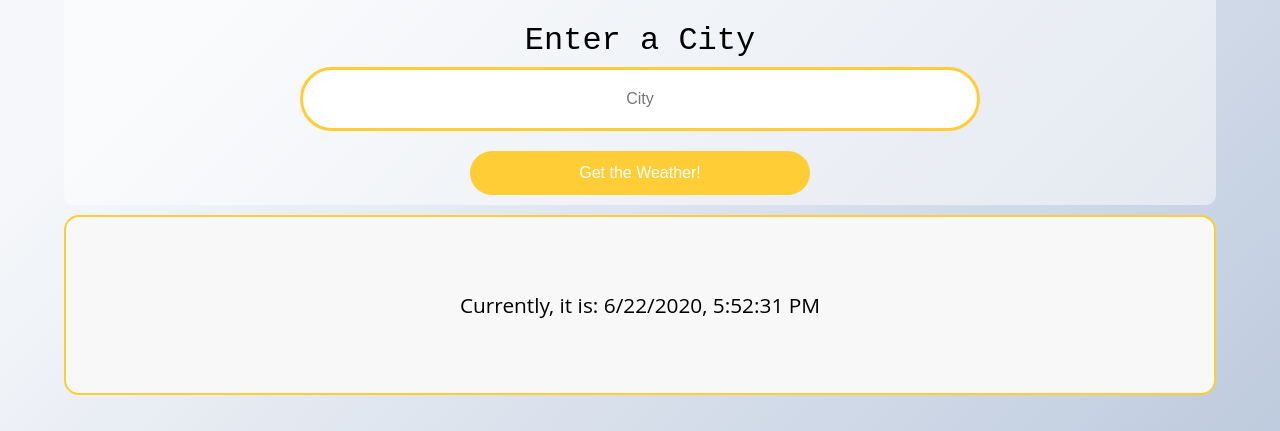
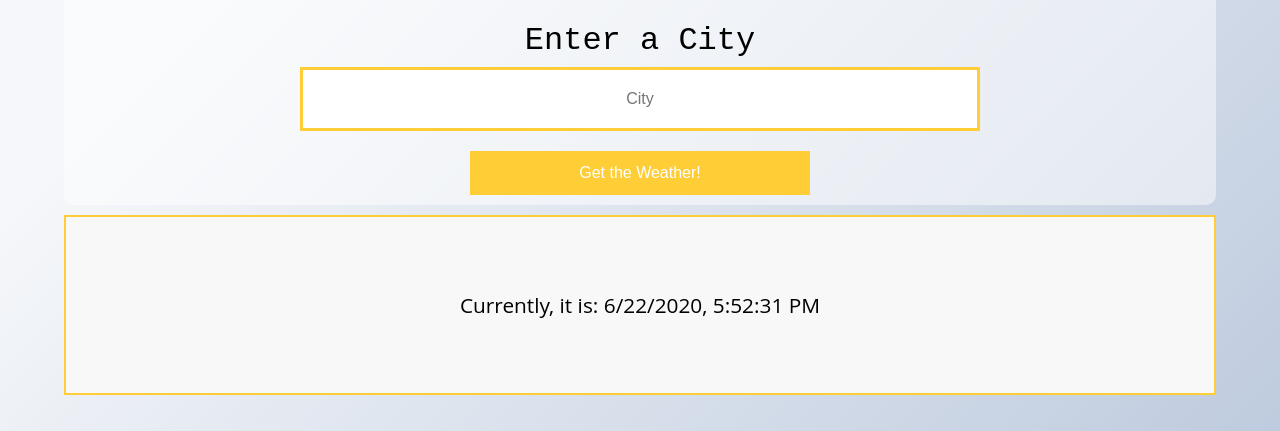
Before and after one commit to vigyan-k/weather-react-app, a React (Create React App) app: page / in a window 1280 px wide. Shown: the part 369-800 px from the top of the page. Built offline with nearby package versions, Linux system fonts and the light colour scheme.

Commit message:
removed border radius

```diff
--- a/src/index.css
+++ b/src/index.css
@@ -39,7 +39,7 @@ code {
   border: solid #ffcd36 2px;
   background-color: #F8F8F8;
   padding: 20px 0;
-  border-radius: 15px;
+  /* border-radius: 15px; */
   margin-bottom:10px;
   text-align: center;
 }
@@ -100,7 +100,7 @@ span{
 input[type=text],
 button{
   border: 3px solid transparent;
-  border-radius: 50px;
+  /* border-radius: 50px; */
   padding:10px;
   transition: ease-in 300ms;
 }
```
